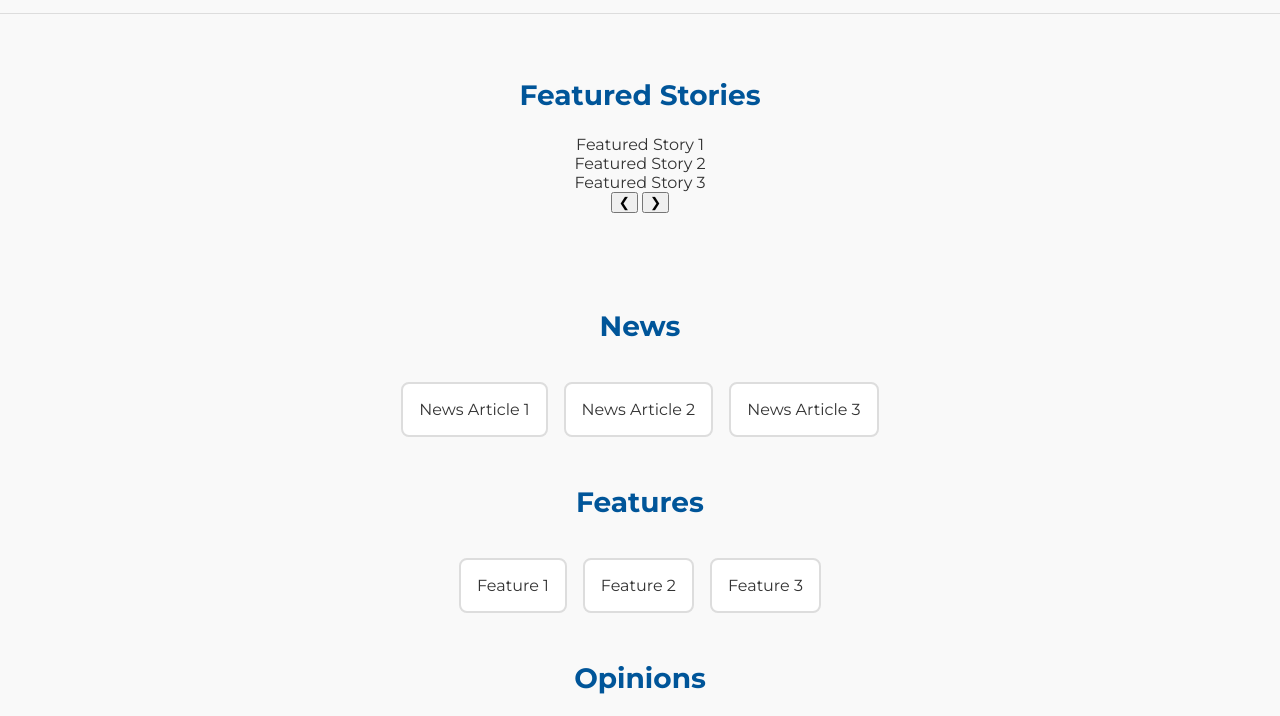
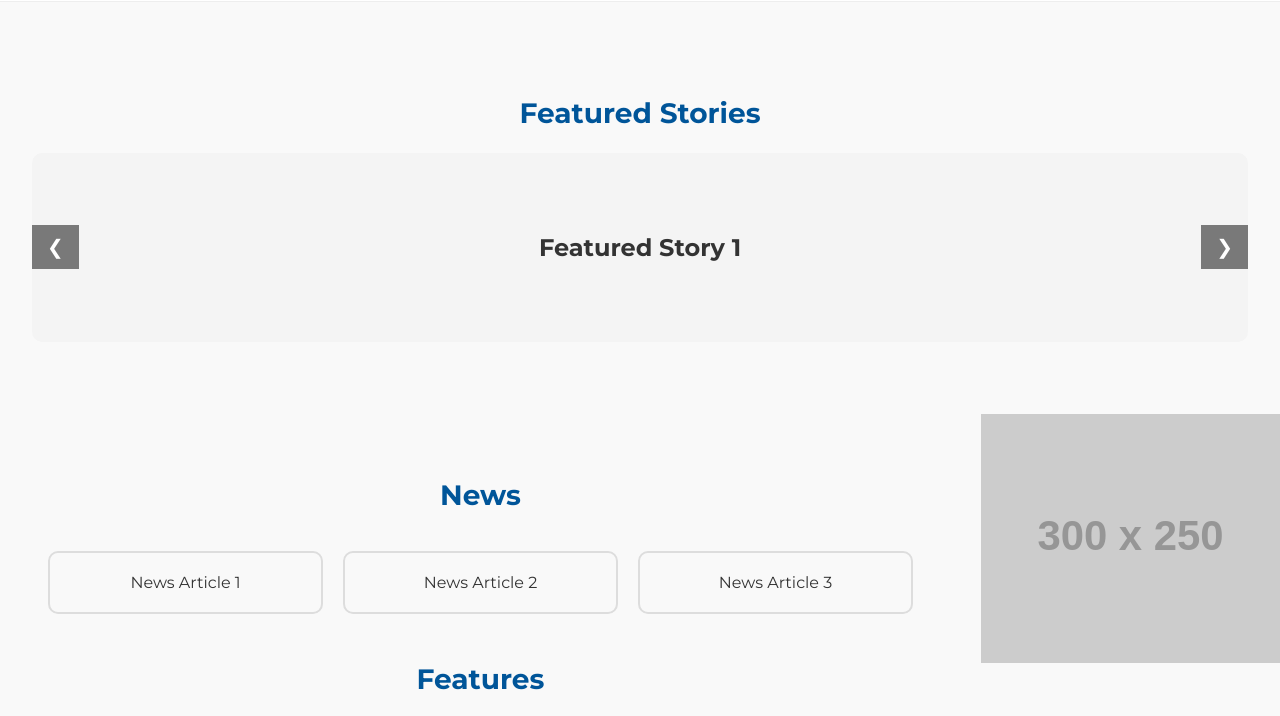
Before and after one commit to arvinlstewart/E-Portfolio, a plain HTML site: page blog.html in a window 1280 px wide. Shown: the part 152-868 px from the top of the page. Drawn offline with Linux system fonts and the light colour scheme; placeholder pictures from the web are drawn by us.

Commit message:
linked blog.html and blog.css

```diff
--- a/blog.html
+++ b/blog.html
@@ -7,6 +7,8 @@
 
   <!-- Link to existing site CSS -->
   <link rel="stylesheet" href="css/styles.css">
+<link rel="stylesheet" href="css/blog.css">
+
 
   <!-- Google Fonts already loaded in main site -->
   <link href="https://fonts.googleapis.com/css2?family=Montserrat:wght@400;700&display=swap" rel="stylesheet">
```
